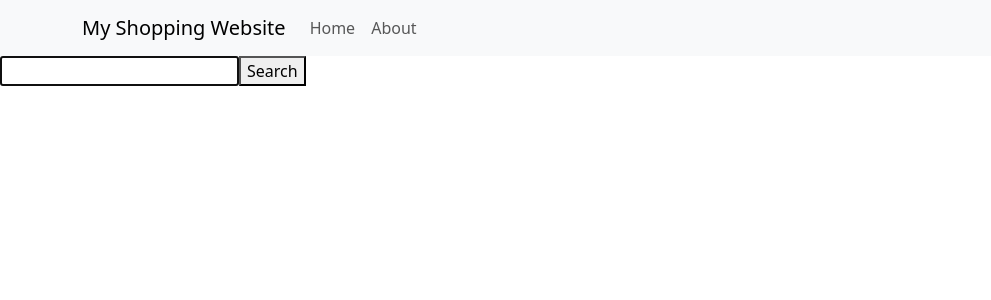
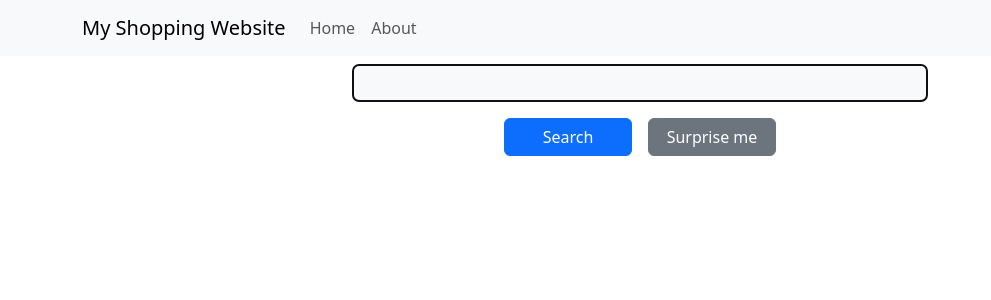
Before and after one commit to millst1/assignment-movie-app, a React (Create React App) app: page /home in a window 1280 px wide. Shown: the top 300 px of the page, without its empty margins (0-991 px from the left). Built offline with nearby package versions, Linux system fonts and the light colour scheme.

Commit message:
Design Tweak to search bar

```diff
--- a/src/components/GridCardFactory.js
+++ b/src/components/GridCardFactory.js
@@ -2,7 +2,7 @@ import GridCard from './GridCard';
 
 function cardsToRows(cards) {
     return (
-    <div className="row" class="d-flex justify-content-center">
+    <div class="row d-flex justify-content-center">
         {cards}
     </div>)
 }
--- a/src/components/SearchBar.js
+++ b/src/components/SearchBar.js
@@ -13,10 +13,19 @@ const SearchBar = ({onSearch}) => {
         setSearchQuery(event.target.value);
     }
 
+    const handleFeelingLucky = () => {
+        var randomWord = "";
+        setSearchQuery(randomWord);
+        onSearch(searchQuery);
+    }
+
     return (
-        <form onSubmit={handleSubmit}>
-            <input type="text" autofocus="autofocus" value={searchQuery} onChange={handleOnChange} />
-            <button type="submit">Search</button>
+        <form onSubmit={handleSubmit} class='d-flex align-items-center flex-column'>
+            <input type="text" class="input-group-text" autofocus="autofocus" value={searchQuery} onChange={handleOnChange} style={{ width: '36rem', margin: '8px'}}/>
+            <div class='row'>
+                <button type="submit" class="btn btn-primary" style={{ width: '8rem', margin: '8px'}}>Search</button>
+                <button onClick={handleFeelingLucky} class="btn btn-secondary" style={{ width: '8rem', margin: '8px'}}>Surprise me</button>
+            </div>
         </form>
     )
 }
```
